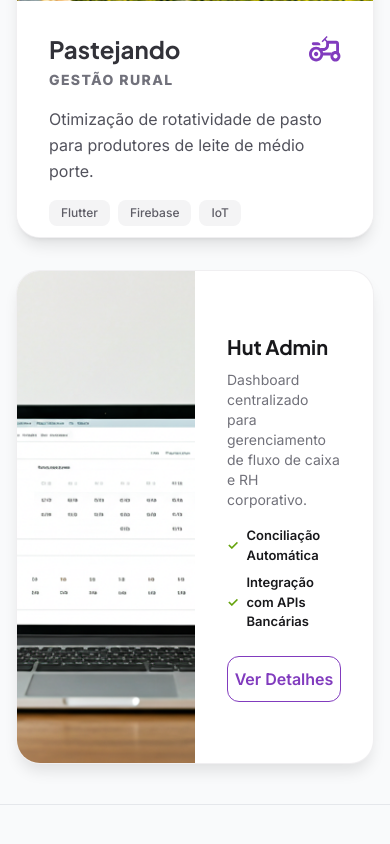
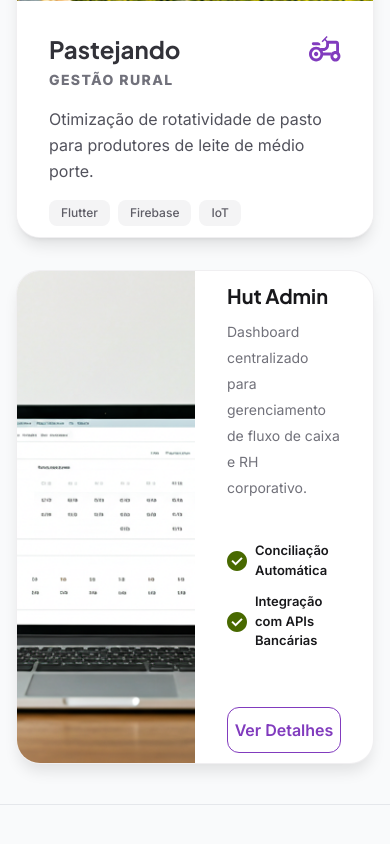
Before and after one commit to Caspessoa/HutDesignB, a React (Vite) app: page / in a window 390 px wide. Shown: the part 6271-7115 px from the top of the page. Built offline with nearby package versions, Linux system fonts and the light colour scheme.

Commit message:
feat: corrige responsividade do card Hut Admin em telas menores e faz alguns ajustes finos nos espaçamentos e ícone do card

```diff
--- a/src/components/Section2-projetos/FeaturedCardAdmin.jsx
+++ b/src/components/Section2-projetos/FeaturedCardAdmin.jsx
@@ -1,7 +1,8 @@
+import CheckIcon from '../../assets/section2-projetos/check-icon.svg'
 export function FeaturedCardAdmin({ titulo, descricao, imagem }) {
   return (
 
-    <div className="flex w-full max-w-[984.17px] h-[494px] bg-white rounded-[24px] overflow-hidden border border-[#B2B1BA33] shadow-[0px_10px_15px_-3px_rgba(0,0,0,0.1)] transition-all duration-500 hover:scale-[1.01] transform-gpu cursor-pointer">
+    <div className="mx-auto flex w-full max-w-[984.17px] h-[494px] bg-white rounded-[24px] overflow-hidden border border-[#B2B1BA33] shadow-[0px_10px_15px_-3px_rgba(0,0,0,0.1)] transition-all duration-500 hover:scale-[1.01] transform-gpu cursor-pointer">
 
       {/* Lado Esquerdo: Imagem estática */}
       <div className="w-1/2 bg-[#F4F4F5] flex items-center justify-center">
@@ -15,21 +16,23 @@ export function FeaturedCardAdmin({ titulo, descricao, imagem }) {
       {/* Lado Direito: Conteúdo */}
       <div className="w-1/2 p-8 flex flex-col justify-center gap-4">
         <div>
-          <h2 className="font-['Plus_Jakarta_Sans'] font-bold text-[20px] text-[#18181B] mb-2">
+          <h2 className="mb-[8px] font-['Plus_Jakarta_Sans'] font-bold text-[20px] text-[#18181B] mb-2">
             {titulo}
           </h2>
-          <p className="font-['Inter'] text-[14px] leading-5 text-[#71717A]">
+          <p className="mb-[24px] font-['Inter'] text-[14px] leading-[26px] text-[#71717A] max-w-[250px]">
             {descricao}
           </p>
         </div>
 
         {/* Lista de benefícios */}
-        <ul className="list-none p-0 flex flex-col gap-2 font-['Inter'] text-[13px] font-semibold text-[#18181B]">
+        <ul className="mb-[32px] list-none p-0 flex flex-col gap-3 font-['Inter'] text-[13px] font-semibold text-[#18181B]">
           <li className="flex items-center">
-            <span className="text-[#65A30D] mr-2 font-bold">✓</span> Conciliação Automática
+            <img src={CheckIcon} alt="Check" className="w-5 h-5 mr-2" />
+            Conciliação Automática
           </li>
           <li className="flex items-center">
-            <span className="text-[#65A30D] mr-2 font-bold">✓</span> Integração com APIs Bancárias
+            <img src={CheckIcon} alt="Check" className="w-5 h-5 mr-2" />
+            Integração com APIs Bancárias
           </li>
         </ul>
 
--- a/src/components/Section2-projetos/FeaturedCardPastejando.jsx
+++ b/src/components/Section2-projetos/FeaturedCardPastejando.jsx
@@ -1,6 +1,8 @@
-export function FeaturedCardPastejando({ titulo, descricao, imagem, tag, tecnologias, icone }) {
+export function FeaturedCardPastejando({ titulo, descricao, imagem, tag, tecnologias, icone}) {
   return (
-    <div className="flex-1 min-w-[350px] h-[494px] bg-white rounded-[24px] flex flex-col overflow-hidden border border-[#B2B1BA33] shadow-[0px_4px_6px_-4px_rgba(0,0,0,0.1),0px_10px_15px_-3px_rgba(0,0,0,0.1)] transition-all duration-500 hover:scale-[1.01] transform-gpu">
+    <a
+    href = "#contato"
+    className="flex-1 min-w-[350px] h-[494px] bg-white rounded-[24px] flex flex-col overflow-hidden border border-[#B2B1BA33] shadow-[0px_4px_6px_-4px_rgba(0,0,0,0.1),0px_10px_15px_-3px_rgba(0,0,0,0.1)] transition-all duration-500 hover:scale-[1.01] transform-gpu">
 
       {/* Wrapper da Imagem - Mantém a altura fixa para não achatar */}
       <div className="w-full h-[256px] min-h-[256px] overflow-hidden">
@@ -50,6 +52,6 @@ export function FeaturedCardPastejando({ titulo, descricao, imagem, tag, tecnolo
           ))}
         </div>
       </div>
-    </div>
+    </a>
   );
 }
```
Also changed, not shown: src/assets/section2-projetos/check-icon.svg (added).
